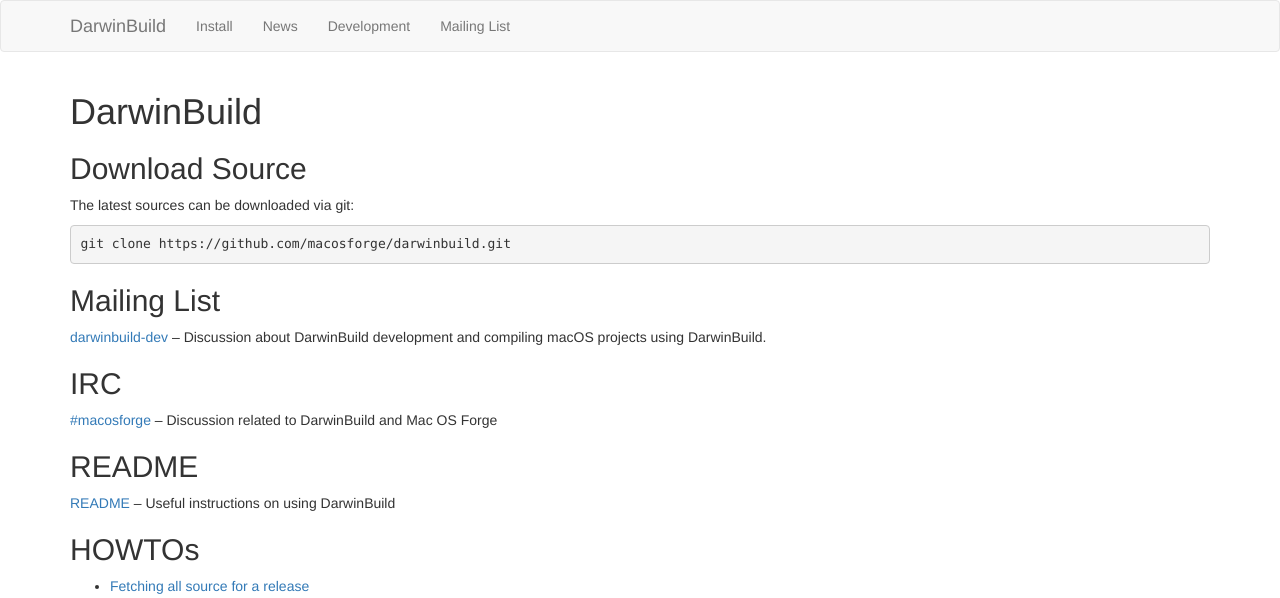
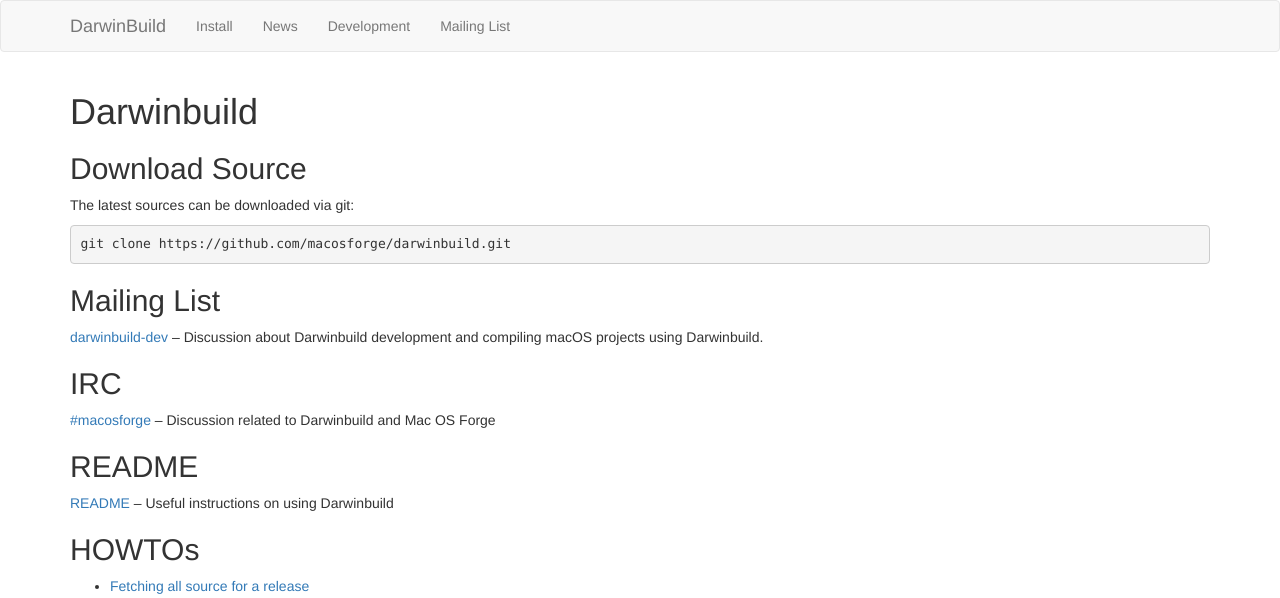
Before and after one commit to macosforge/darwinbuild, a Jekyll site: the page built from index.md, in a window 1280 px wide. Shown: the top 598 px of the page. Built offline with Jekyll 4.4.1, drawn with Linux system fonts in a browser that asks for light colours; nearby versions of some CDN libraries.

```diff
--- a/index.md
+++ b/index.md
@@ -1,5 +1,5 @@
 ---
-title: DarwinBuild
+title: Darwinbuild
 ---
 
 ## Download Source
@@ -10,15 +10,15 @@ The latest sources can be downloaded via git:
 
 ## Mailing List
 
-[darwinbuild-dev](https://lists.macosforge.org/mailman/listinfo/darwinbuild-dev) -- Discussion about DarwinBuild development and compiling macOS projects using DarwinBuild.
+[darwinbuild-dev](https://lists.macosforge.org/mailman/listinfo/darwinbuild-dev) -- Discussion about Darwinbuild development and compiling macOS projects using Darwinbuild.
 
 ## IRC
 
-[#macosforge](irc://freenode/macosforge) -- Discussion related to DarwinBuild and Mac OS Forge
+[#macosforge](irc://freenode/macosforge) -- Discussion related to Darwinbuild and Mac OS Forge
 
 ## README
 
-[README](https://github.com/macosforge/darwinbuild/blob/master/README) -- Useful instructions on using DarwinBuild
+[README](https://github.com/macosforge/darwinbuild/blob/master/README) -- Useful instructions on using Darwinbuild
 
 ## HOWTOs
 
```
Also changed, not shown: _posts/2008-05-05-4.md (+2 -2 lines), _posts/2008-07-03-darwin-9.md (+1 -1 lines), install.md (+3 -3 lines).
